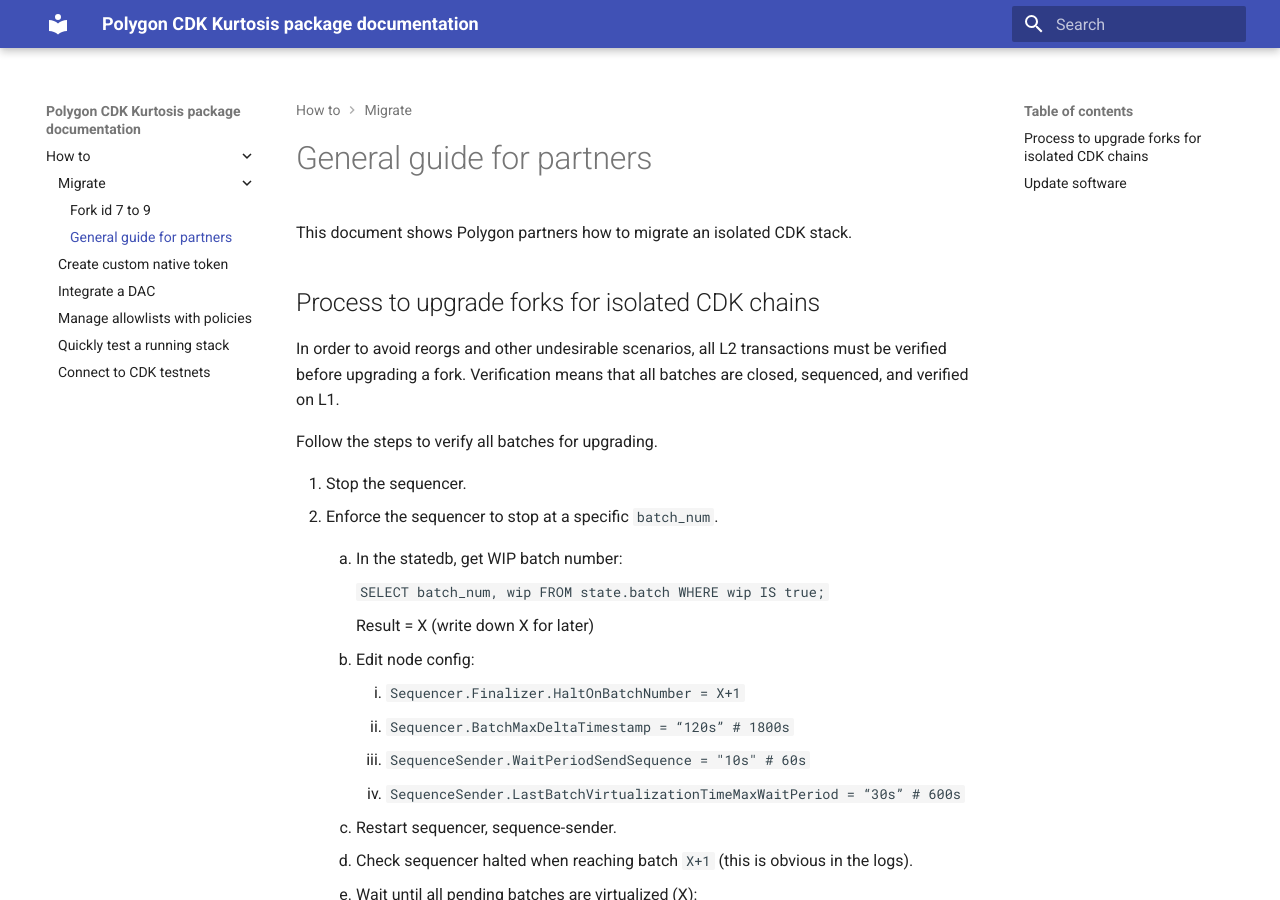
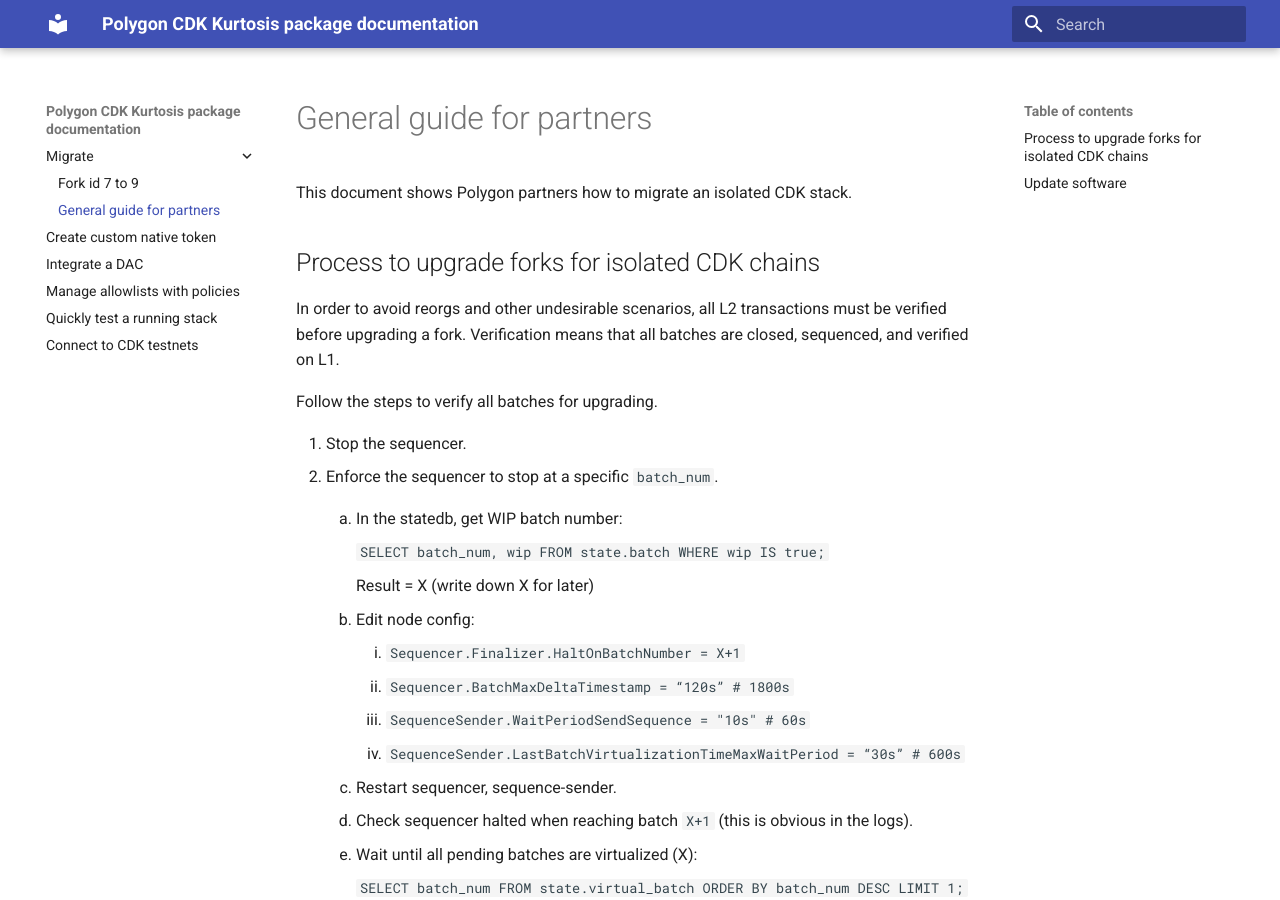
Before and after one commit to 0xPolygon/kurtosis-cdk, an MkDocs documentation site: the page built from docs/how-to/migrate/fork.md, in a window 1280 px wide and 900 px high. Built offline with MkDocs 1.6.1 and Material for MkDocs 9.7.7, drawn with Linux system fonts in a browser that asks for light colours.

Commit message:
adjust menu back

```diff
--- a/mkdocs.yml
+++ b/mkdocs.yml
@@ -23,15 +23,14 @@ theme:
     - content.action.edit
 
 nav:
-  - How to:
-    - Migrate:
-      - Fork id 7 to 9: how-to/migrate/forkid-7-to-9.md
-      - General guide for partners: how-to/migrate/fork.md
-    - Create custom native token: how-to/use-native-token.md
-    - Integrate a DAC: how-to/integrate-da.md
-    - Manage allowlists with policies: how-to/manage-policies.md
-    - Quickly test a running stack: how-to/quick-test-stack.md
-    - Connect to CDK testnets: quickstart/connect-testnet.md
+  - Migrate:
+    - Fork id 7 to 9: how-to/migrate/forkid-7-to-9.md
+    - General guide for partners: how-to/migrate/fork.md
+  - Create custom native token: how-to/use-native-token.md
+  - Integrate a DAC: how-to/integrate-da.md
+  - Manage allowlists with policies: how-to/manage-policies.md
+  - Quickly test a running stack: how-to/quick-test-stack.md
+  - Connect to CDK testnets: quickstart/connect-testnet.md
 
 
 
```
